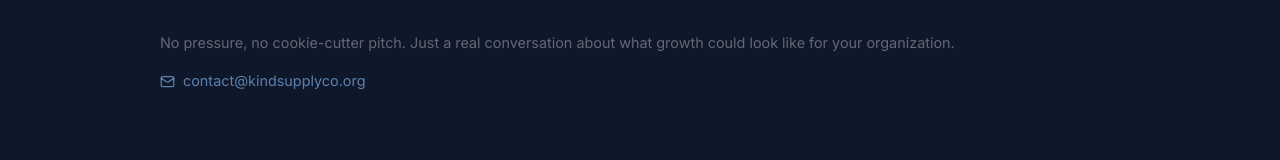
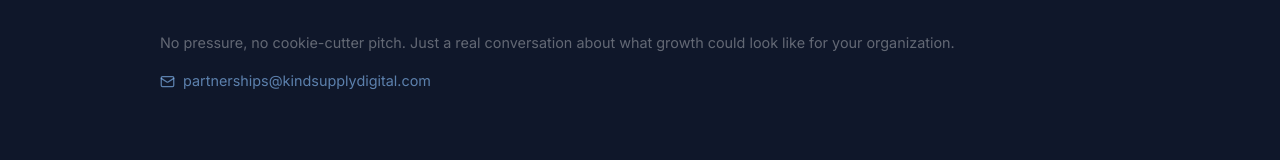
Before and after one commit to mjacobg2002-ant/KSG-Website, a React (Vite) app: page /contact in a window 1280 px wide. Shown: the part 545-705 px from the top of the page. Built offline with nearby package versions, Linux system fonts and the light colour scheme.

Commit message:
Update ContactPage.tsx

```diff
--- a/src/app/pages/ContactPage.tsx
+++ b/src/app/pages/ContactPage.tsx
@@ -160,11 +160,11 @@ export function ContactPage() {
             <div className="flex items-center gap-2 text-blue-300/60">
               <Mail size={15} />
               <a
-                href="mailto:contact@kindsupplyco.org"
+                href="mailto:partnerships@kindsupplydigital.com"
                 className="hover:text-blue-200 transition-colors"
                 style={{ fontFamily: "'Inter', sans-serif", fontSize: "0.9rem" }}
               >
-                contact@kindsupplyco.org
+                partnerships@kindsupplydigital.com
               </a>
             </div>
           </AnimatedSection>
@@ -203,10 +203,10 @@ export function ContactPage() {
                 >
                   In the meantime, feel free to reach us directly at{" "}
                   <a
-                    href="mailto:contact@kindsupplyco.org"
+                    href="mailto:partnerships@kindsupplydigital.com"
                     className="text-blue-300 hover:text-blue-200 transition-colors"
                   >
-                    contact@kindsupplyco.org
+                    cpartnerships@kindsupplydigital.com
                   </a>
                 </p>
               </div>
```
